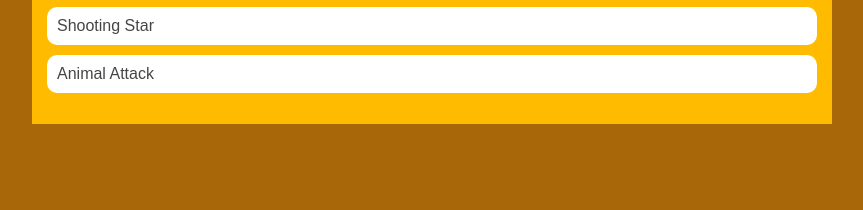
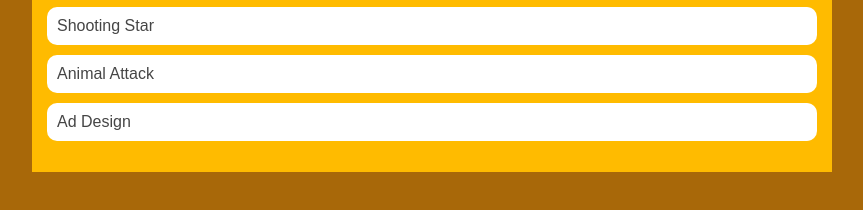
Before and after one commit to kylepowe/kylepowe.github.io, a plain HTML site: page portfolio.html in a window 1280 px wide. Shown: the part 400-610 px from the top of the page, without its empty margins (208-1071 px from the left). Drawn offline with Linux system fonts and the light colour scheme.

Commit message:
link project

```diff
--- a/portfolio.html
+++ b/portfolio.html
@@ -113,6 +113,7 @@
                     <li><a href="https://www.khanacademy.org/computer-programming/spin-off-of-project-whats-for-dinner/5500372825718784/">What's For Dinner?</a></li>
                     <li><a href="https://www.khanacademy.org/computer-programming/spin-off-of-project-shooting-star/5774244653350912">Shooting Star</a></li>
                     <li><a href="https://www.khanacademy.org/computer-programming/spin-off-of-project-animal-attack/6741526812606464">Animal Attack</a></li>
+                    <li><a href="https://www.khanacademy.org/computer-programming/spin-off-of-project-ad-design/4507948884213760">Ad Design</a></li>
                 </ul>
             </div>
             </main>
```
